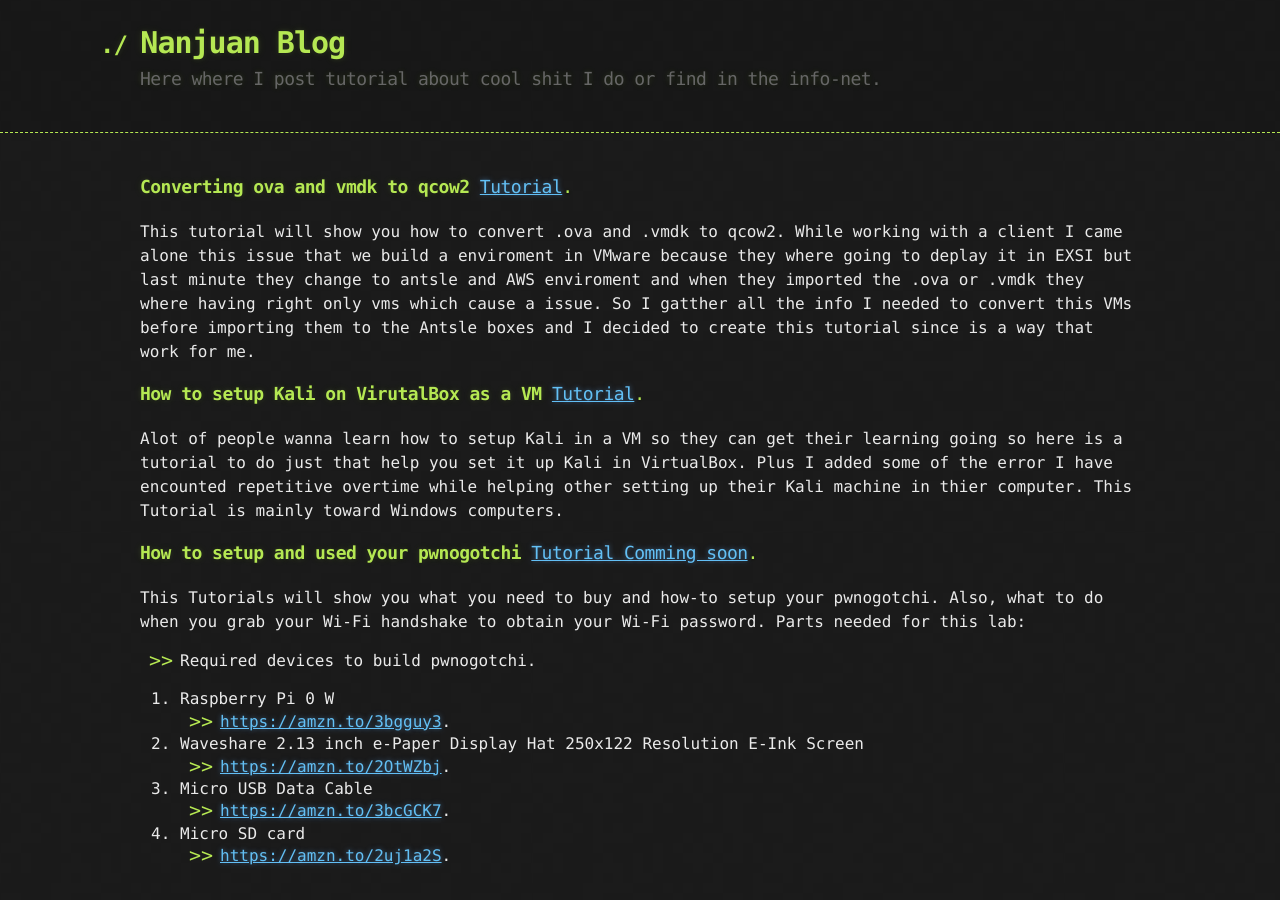
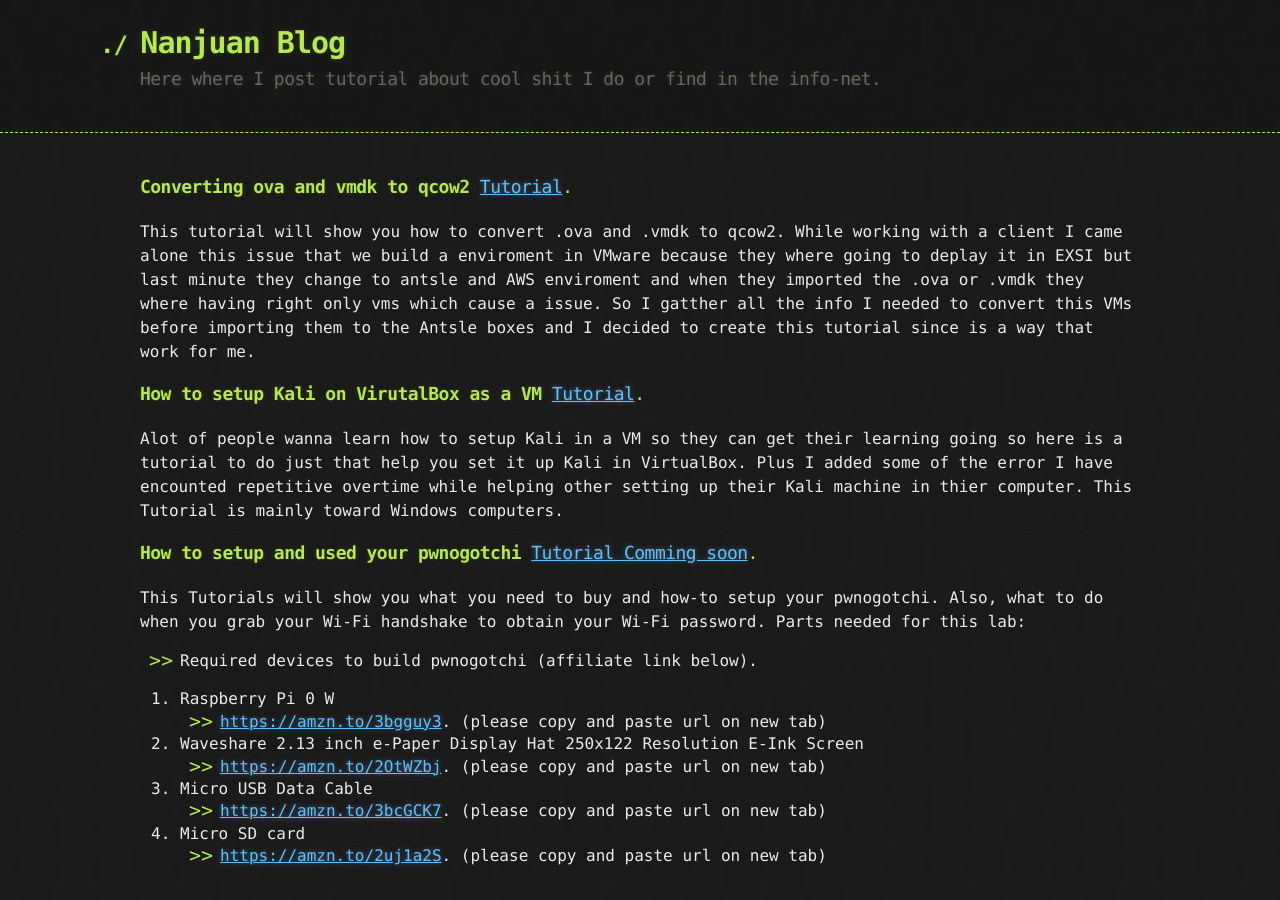
Before and after one commit to Nanjuan/nanjuan.github.io, a Jekyll site: the page built from index.md, in a window 1280 px wide. Built offline with Jekyll 4.4.1, drawn with Linux system fonts in a browser that asks for light colours.

Commit message:
url info

```diff
--- a/index.md
+++ b/index.md
@@ -17,16 +17,16 @@ Alot of people wanna learn how to setup Kali in a VM so they can get their learn
 
 This Tutorials will show you what you need to buy and how-to setup your pwnogotchi. Also, what to do when you grab your Wi-Fi handshake to obtain your Wi-Fi password.
 Parts needed for this lab:
-* Required devices to build pwnogotchi.
+* Required devices to build pwnogotchi (affiliate link below).
 
  1.  Raspberry Pi 0 W
- * [https://amzn.to/3bgguy3](https://amzn.to/3bgguy3).
+ * [https://amzn.to/3bgguy3](https://amzn.to/3bgguy3). (please copy and paste url on new tab)
  2.  Waveshare 2.13 inch e-Paper Display Hat 250x122 Resolution E-Ink Screen
- * [https://amzn.to/2OtWZbj](https://amzn.to/2OtWZbj).
+ * [https://amzn.to/2OtWZbj](https://amzn.to/2OtWZbj). (please copy and paste url on new tab)
  3.  Micro USB Data Cable
- * [https://amzn.to/3bcGCK7](https://amzn.to/3bcGCK7).
+ * [https://amzn.to/3bcGCK7](https://amzn.to/3bcGCK7). (please copy and paste url on new tab)
  4.  Micro SD card
- * [https://amzn.to/2uj1a2S](https://amzn.to/2uj1a2S).
+ * [https://amzn.to/2uj1a2S](https://amzn.to/2uj1a2S). (please copy and paste url on new tab)
 
 
 
```
